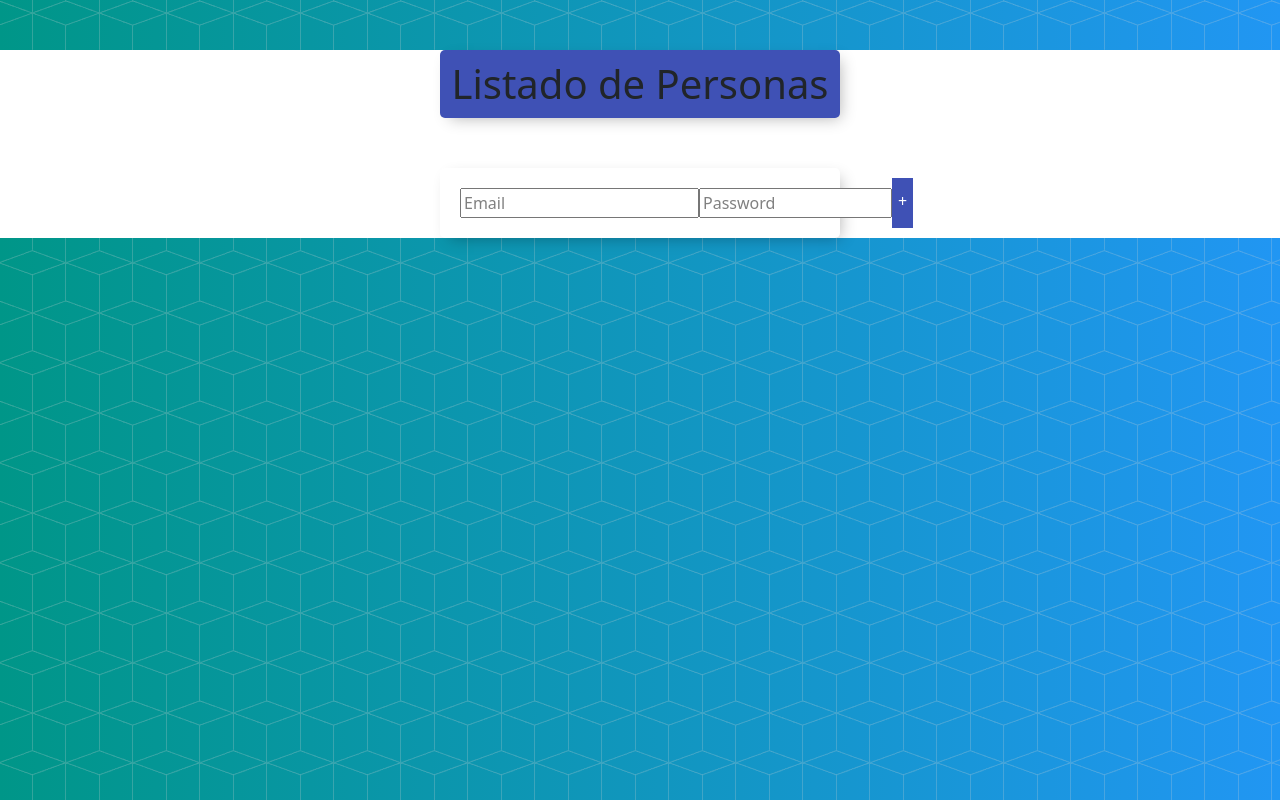
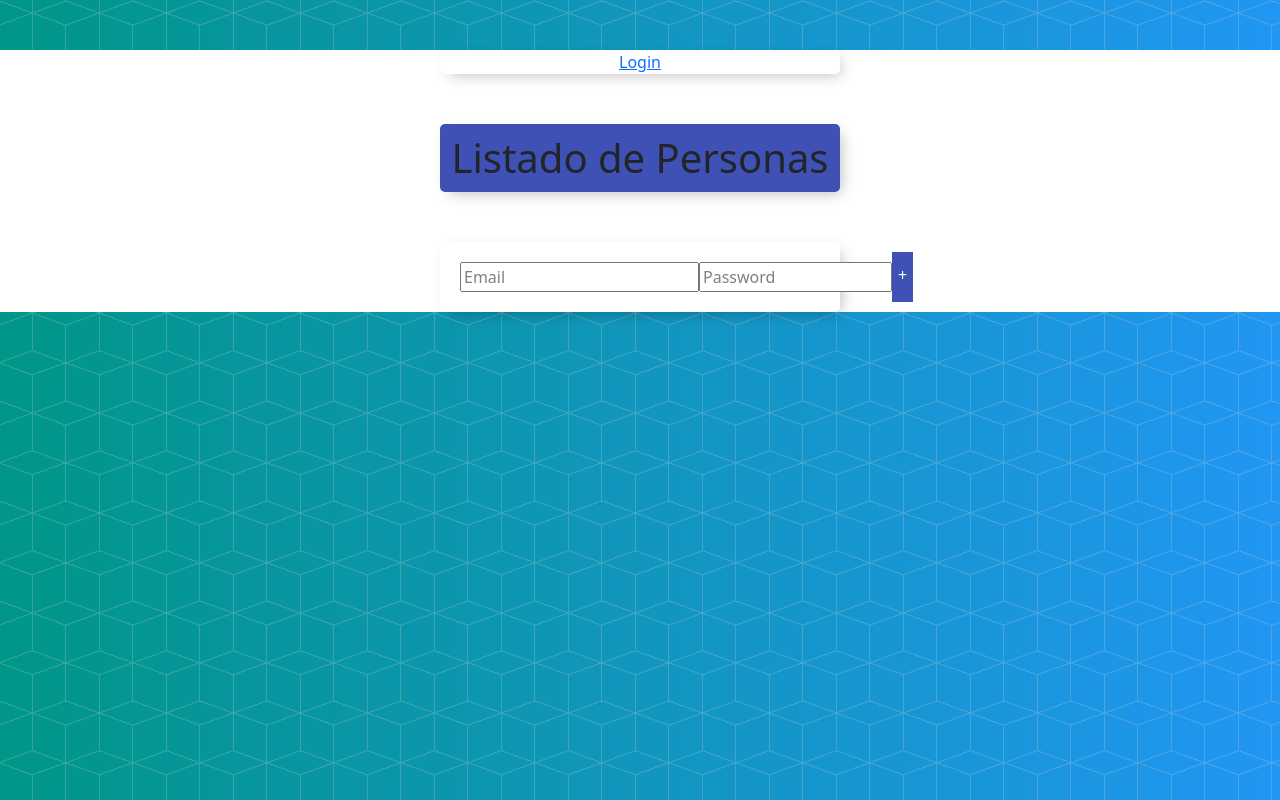
Before and after one commit to Dark4Angel/Angular, an Angular app in the folder listado-personas/: page /login in a window 1280 px wide. Shown: the top 800 px of the page. Built offline with nearby package versions, Linux system fonts and the light colour scheme.

Commit message:
video 79

```diff
--- a/listado-personas/src/app/LoggingService.service.ts
+++ b/listado-personas/src/app/LoggingService.service.ts
@@ -1,6 +1,10 @@
 export class LoggingService{
+
+
     enviaMensajeAConsola(mensaje:string) {
         console.log(mensaje);
     }
 
+
+
 }
--- a/listado-personas/src/app/app.component.html
+++ b/listado-personas/src/app/app.component.html
@@ -1,25 +1,22 @@
+<div *ngIf="!isAutenticado()" class="box centrado">
+
+  <a routerLink="/login">Login</a>
+
+</div>
+
+
+<div *ngIf="isAutenticado()" class="box centrado">
+
+  <a style="cursor: pointer" (click)="salir()">Salir</a>
+
+</div>
+
+
 <div class="box" id="heading">
-    <h1>{{ titulo }}</h1>
-  </div>
+
+  <h1>Listado de Personas</h1>
+
+</div>
+
 
   <router-outlet></router-outlet>
-
-
-
-<!--
-<div class="container">
-  <div class="col">
-    <h3>{{ titulo }}</h3>
-  </div>
-  <hr />
-  <app-formulario></app-formulario>
-  <hr />
-  <app-persona
-    *ngFor="let personaElemento of personas; let i = index"
-    [persona]="personaElemento"
-    [indice]="i"
-  >
-  </app-persona>
-</div>
-
- -->
--- a/listado-personas/src/app/app.component.ts
+++ b/listado-personas/src/app/app.component.ts
@@ -1,6 +1,9 @@
 import { Component, OnInit } from '@angular/core';
 import { Persona } from './persona.model';
+import * as firebase from 'firebase/app';
 
+import { PersonasService } from './personas.service';
+import { LoginService } from './login/login.service';
 
 @Component({
   selector: 'app-root',
@@ -11,13 +14,25 @@ export class AppComponent implements OnInit {
   titulo = 'Listado de Personas';
   personas: Persona[] = [];
 
-
-  constructor() { }
+  constructor(private loginService:LoginService) { }
 
 
   ngOnInit(): void {
-
+  /*  firebase.initializeApp({
+    apiKey: "AIzaSyC7QzXwCGSfvjEd62RCGF9F0DDsI31u88w",
+    authDomain: "listado-personas-e4eb9.firebaseapp.com",
+    }) */
   }
 
 
+
+  isAutenticado(){
+      return this.loginService.isAutenticado();
   }
+
+
+  salir(){
+      this.loginService.logout();
+    }
+
+  }
--- a/listado-personas/src/app/data.service.ts
+++ b/listado-personas/src/app/data.service.ts
@@ -43,12 +43,14 @@ export class DataService {
         url = 'https://listado-personas-e4eb9-default-rtdb.firebaseio.com/datos/' + (index) + '.json?auth='+token;
         console.log("url de eliminarPersona:" + url);
         this.httpClient.delete( url)
+
             .subscribe(
                 (response) => {
                     console.log("resultado eliminar Persona: " + response);
                 },
                 (error) => console.log("Error en eliminar Persona: " + error)
             );
+
     }
 
      /* modificarPersona(index:number, persona: Persona): Observable<any>  {
--- a/listado-personas/src/app/login/login.service.ts
+++ b/listado-personas/src/app/login/login.service.ts
@@ -4,6 +4,7 @@ import { Injectable } from '@angular/core';
 
 
 import { getAuth , signInWithEmailAndPassword} from "firebase/auth";
+import { app } from '../../../server';
 
 
 @Injectable()
@@ -13,7 +14,7 @@ export class LoginService {
 
     constructor(private router:Router){}
 
-     login(email: string, password: string) {
+    login(email: string, password: string) {
         const app = firebase.initializeApp({
           apiKey: "AIzaSyC7QzXwCGSfvjEd62RCGF9F0DDsI31u88w",
           authDomain: "listado-personas-e4eb9.firebaseapp.com",
@@ -36,11 +37,22 @@ export class LoginService {
 
       }
 
-      getIdToken(){
-        return this.token;
-      }
+    getIdToken(){
+       return this.token;
+    }
+
+    isAutenticado(){
+        return this.token != null;
+    }
 
 
+    logout(){
 
+    const auth = getAuth().signOut().then(() =>{
+              this.token != null;
+              console.log("dentro de signout")
+              this.router.navigate(['login']);
+          }).catch(error => console.log("error logout" + error));
+    }
 
 }
--- a/listado-personas/src/app/personas.service.ts
+++ b/listado-personas/src/app/personas.service.ts
@@ -78,6 +78,8 @@ export class PersonasService{
           this.personas.splice(index,1);
           this.dataService.eliminarPersona(index);
           this.modificarPersonas();
+
+
         }
 
         modificarPersonas(){
--- a/listado-personas/src/app/personas/persona/persona.component.html
+++ b/listado-personas/src/app/personas/persona/persona.component.html
@@ -3,7 +3,7 @@
     <li>
       <a [routerLink]="['/personas', indice]"
          [queryParams]="{modoEdicion:'1'}">
-      {{ persona.nombre }} {{ persona.apellido }}
+      {{persona.nombre}} {{persona.apellido}}
       </a>
     </li>
   </ul>
--- a/listado-personas/src/styles.css
+++ b/listado-personas/src/styles.css
@@ -50,6 +50,11 @@ html {
     font-weight: 200;
     color: #00204a;
   }
+
+  .centrado{
+    text-align: center;
+  }
+
 
   form {
     text-align: center;
```
Also changed, not shown: listado-personas/src/app/app.module.ts (line endings or trailing spaces), listado-personas/src/app/login/login.component.ts (line endings or trailing spaces), 2 other files (tests, documents, lock files or other folders).
